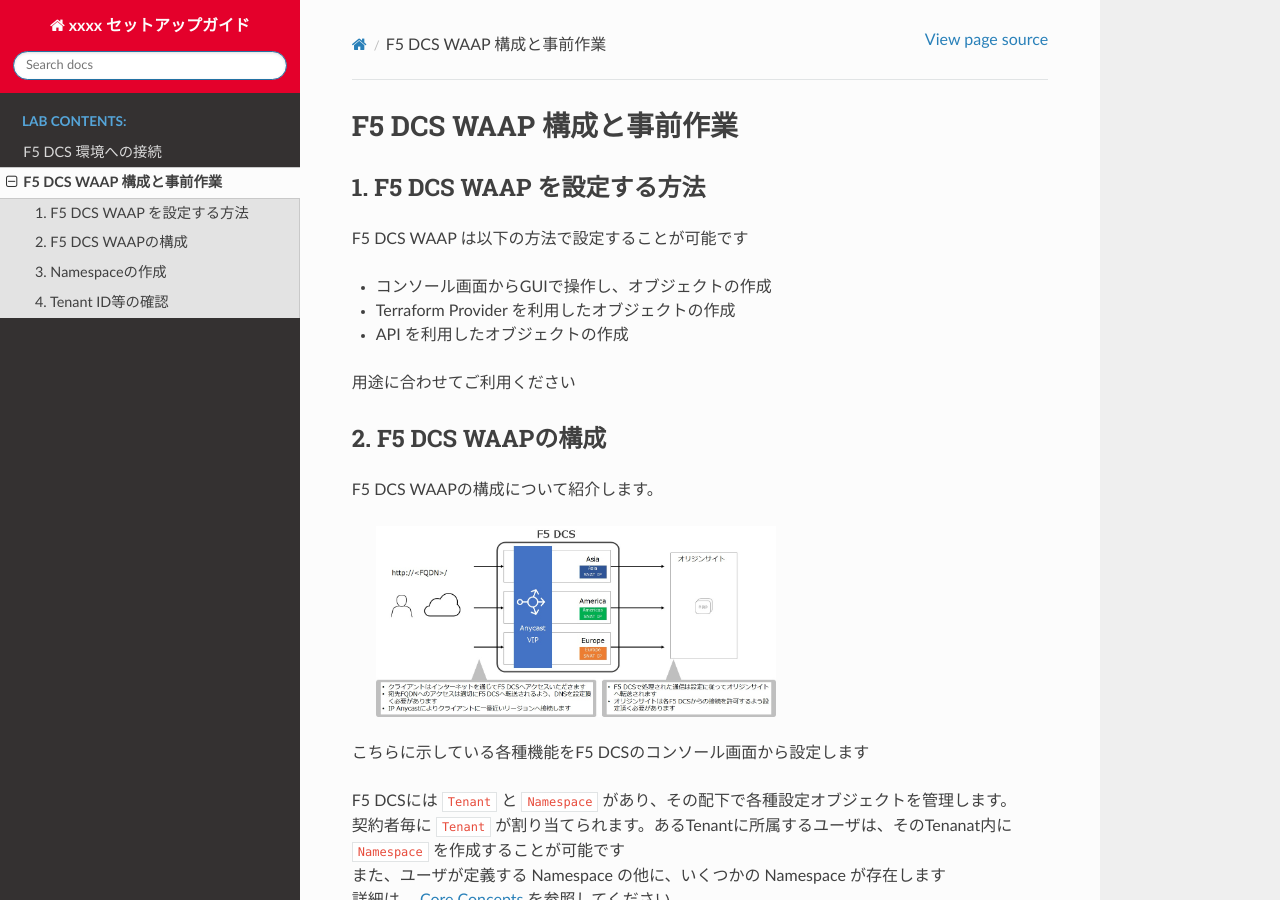
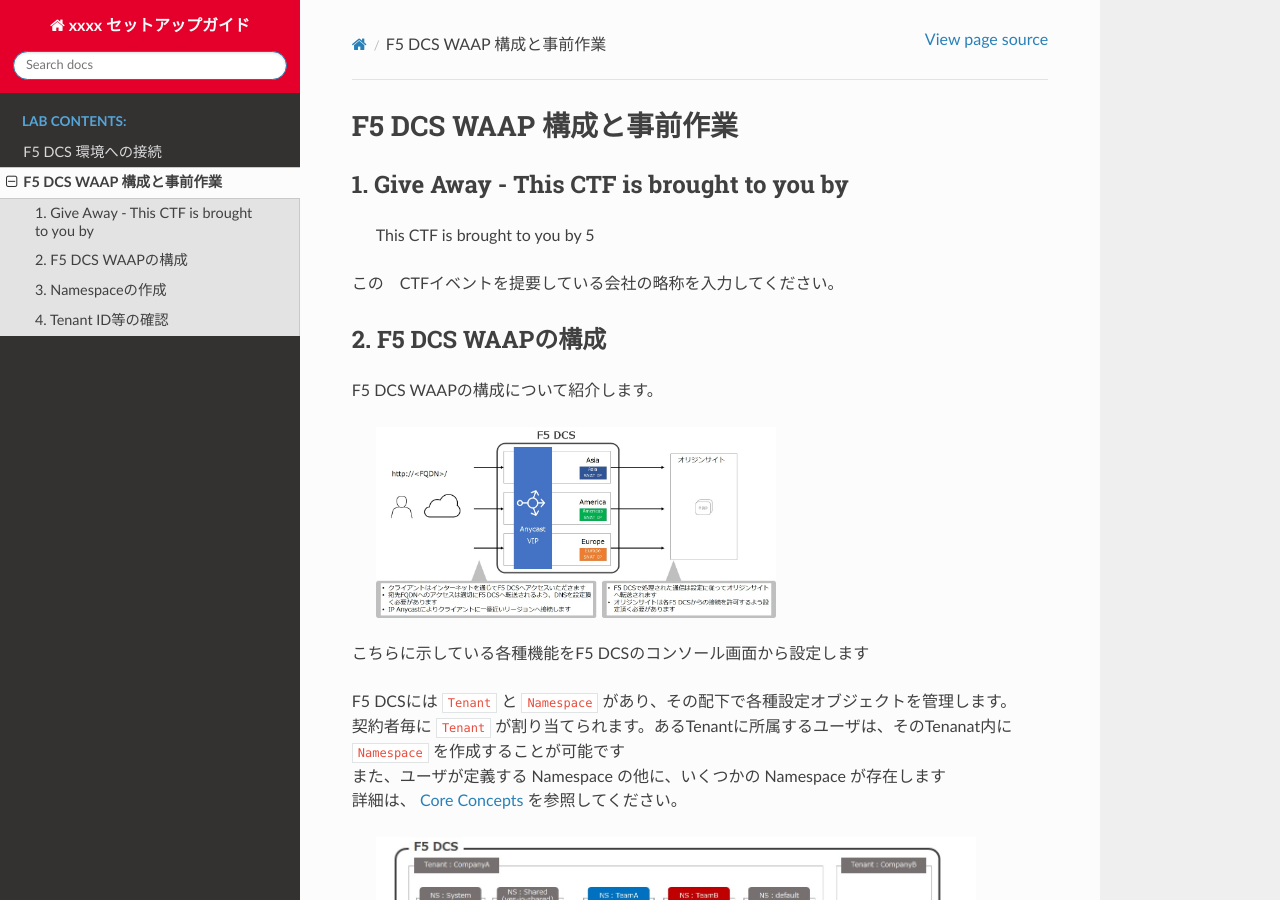
Before and after one commit to BeF5/f5j-appsec-hero-challenge, a Sphinx documentation site: the page built from docs/class1/module02/module02.rst, in a window 1280 px wide and 900 px high. Built offline with Sphinx 7.4.7 and the Read the Docs theme 2.0.0, drawn with Linux system fonts in a browser that asks for light colours.

Commit message:
テスト

```diff
--- a/README.rst
+++ b/README.rst
@@ -1,7 +1,7 @@
-F5 XC WAAP Lab Guide for BeF5 Git Repository
+f5j-appsec-hero-challenge for BeF5 Git Repository
 ==================
 
-これは、F5 XC WAAP ラボのレポジトリです
+これは、f5j-appsec-hero-challenge ラボのレポジトリです
 
 Support
 -------
--- a/docs/class1/module02/module02.rst
+++ b/docs/class1/module02/module02.rst
@@ -1,16 +1,14 @@
 F5 DCS WAAP 構成と事前作業
 ####
 
-1. F5 DCS WAAP を設定する方法
+1. Give Away - This CTF is brought to you by
 ====
 
-F5 DCS WAAP は以下の方法で設定することが可能です
+    This CTF is brought to you by
+    5
 
-- コンソール画面からGUIで操作し、オブジェクトの作成
-- Terraform Provider を利用したオブジェクトの作成
-- API を利用したオブジェクトの作成
+この　CTFイベントを提要している会社の略称を入力してください。
 
-用途に合わせてご利用ください
 
 2. F5 DCS WAAPの構成
 ====
```
